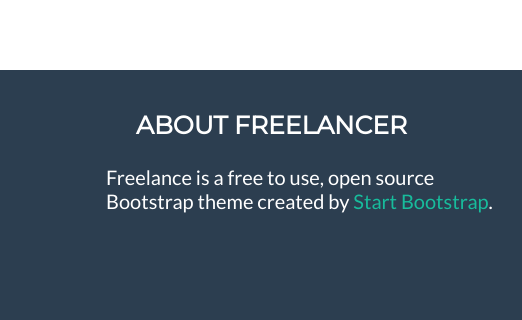
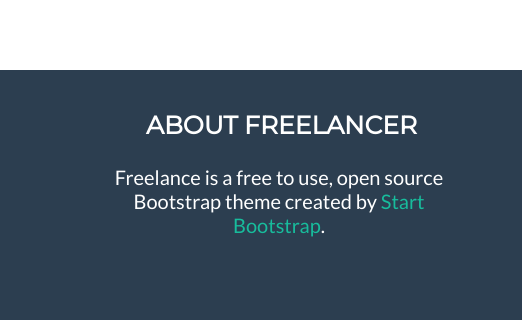
Before and after one commit to Marifuse/Freelancer, a plain HTML site: page index.html in a window 1280 px wide. Shown: the part 3205-3525 px from the top of the page, 758-1280 px from the left. Drawn offline with Linux system fonts and the light colour scheme.

Commit message:
Ultimas mejoras al CSS

```diff
--- a/css/main.css
+++ b/css/main.css
@@ -360,10 +360,13 @@ button:hover {
   font-family: 'Montserrat', sans-serif;
   font-weight: 900;
   text-transform: uppercase;
-  margin-left: 30px;
+  margin-left: 40px;
 }
 .tercero {
   font-size: 20px;
+  text-align: center;
+  margin-left: 0;
+  margin-right: 70px;
   margin-top: 0;
 }
 .cuarto {
```
